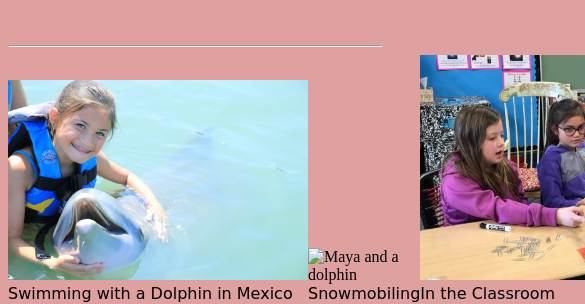
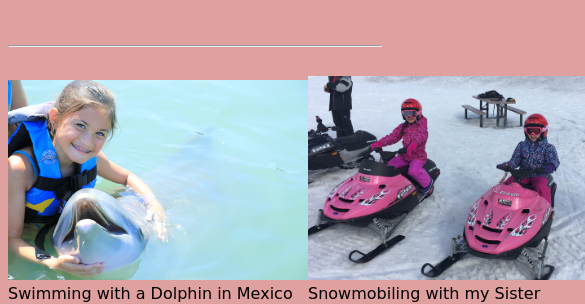
Before and after one commit to clierz/bioSite, a plain HTML site: page index.html in a window 390 px wide. Shown: the part 528-832 px from the top of the page, 585 px wide, since content can reach past the window. Drawn offline with Linux system fonts and the light colour scheme; files whose address does not match are found by name; a web font is replaced by a local one.

Commit message:
Changing images/snowmobiling.jpg to snowmobiling.jpg

```diff
--- a/index.html
+++ b/index.html
@@ -22,7 +22,7 @@
             <figcaption>Swimming with a Dolphin in Mexico</figcaption>
         </div>
         <div>
-            <img src="images/snowmobiling.jpg" class="large" alt="Maya and a dolphin" title="This is an image of Maya and a dolphin." />
+            <img src="snowmobiling.jpg" class="large" alt="Maya and a dolphin" title="This is an image of Maya and a dolphin." />
             <figcaption>Snowmobiling with my Sister</figcaption>
         </div>
         <div>
```
